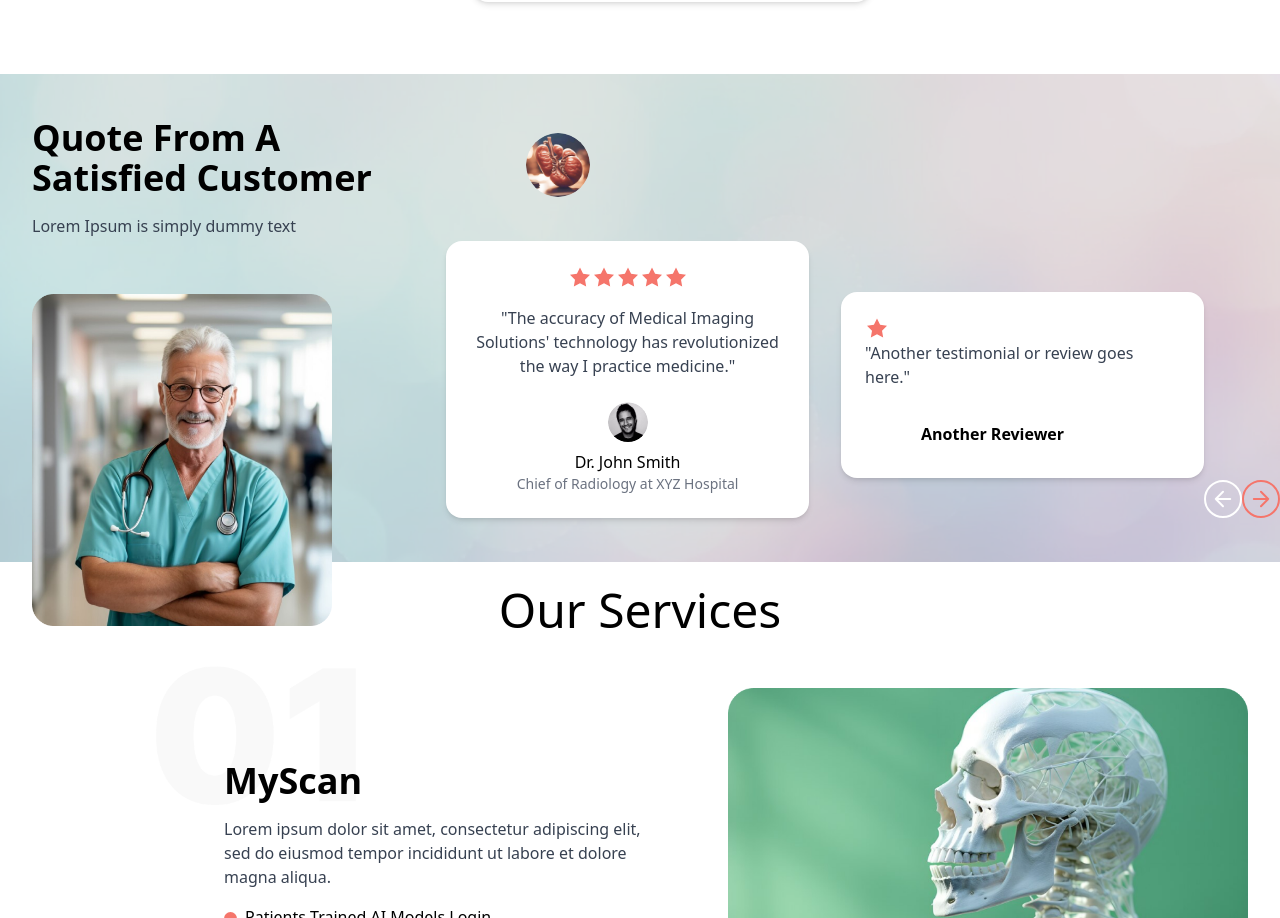
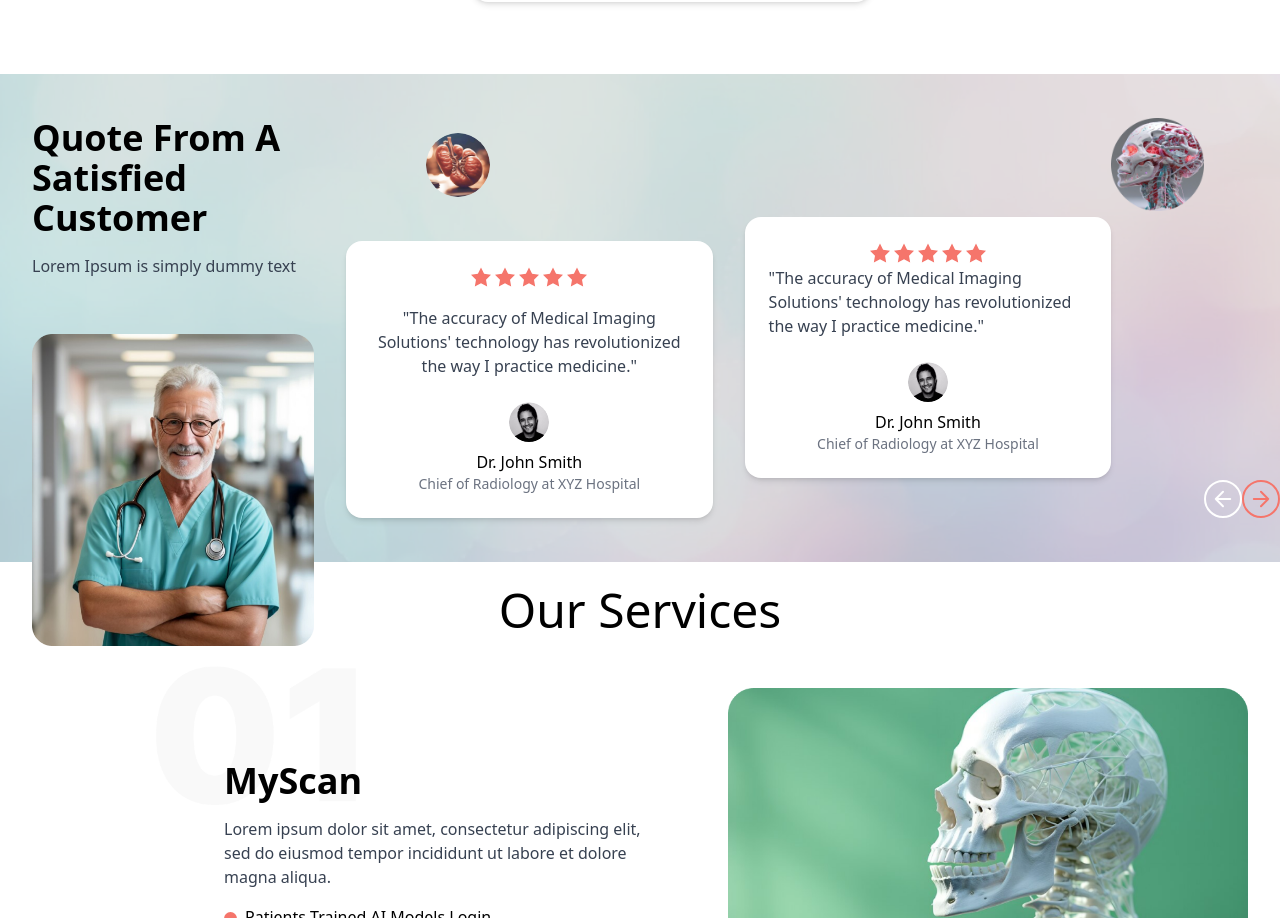
Before and after one commit to azharkhan93/Robocan-AI, a Next.js app: page / in a window 1280 px wide. Shown: the part 1852-2770 px from the top of the page. Built offline with nearby package versions, Linux system fonts and the light colour scheme.

Commit message:
new changes

```diff
--- a/app/Components/Testimonials/index.tsx
+++ b/app/Components/Testimonials/index.tsx
@@ -88,25 +88,46 @@ const TestimonialSection: React.FC = () => {
 
   <div className="md:w-1/2 md:pl-8 mb-10">
     <div className="bg-white p-6 rounded-2xl shadow-md">
+      <div className='flex items-center justify-center'>
       <svg width="24" height="25" viewBox="0 0 24 25" fill="none" xmlns="http://www.w3.org/2000/svg">
         <path d="M12 2.5L15.09 8.76L22 9.77L17 14.64L18.18 21.52L12 18.27L5.82 21.52L7 14.64L2 9.77L8.91 8.76L12 2.5Z" fill="#F5756B"/>
       </svg>
+      <svg width="24" height="25" viewBox="0 0 24 25" fill="none" xmlns="http://www.w3.org/2000/svg">
+        <path d="M12 2.5L15.09 8.76L22 9.77L17 14.64L18.18 21.52L12 18.27L5.82 21.52L7 14.64L2 9.77L8.91 8.76L12 2.5Z" fill="#F5756B"/>
+      </svg>
+      <svg width="24" height="25" viewBox="0 0 24 25" fill="none" xmlns="http://www.w3.org/2000/svg">
+        <path d="M12 2.5L15.09 8.76L22 9.77L17 14.64L18.18 21.52L12 18.27L5.82 21.52L7 14.64L2 9.77L8.91 8.76L12 2.5Z" fill="#F5756B"/>
+      </svg>
+      <svg width="24" height="25" viewBox="0 0 24 25" fill="none" xmlns="http://www.w3.org/2000/svg">
+        <path d="M12 2.5L15.09 8.76L22 9.77L17 14.64L18.18 21.52L12 18.27L5.82 21.52L7 14.64L2 9.77L8.91 8.76L12 2.5Z" fill="#F5756B"/>
+      </svg><svg width="24" height="25" viewBox="0 0 24 25" fill="none" xmlns="http://www.w3.org/2000/svg">
+        <path d="M12 2.5L15.09 8.76L22 9.77L17 14.64L18.18 21.52L12 18.27L5.82 21.52L7 14.64L2 9.77L8.91 8.76L12 2.5Z" fill="#F5756B"/>
+      </svg>
+      </div>
 
       <p className="text-gray-700 mb-6">
-        "Another testimonial or review goes here."
+      "The accuracy of Medical Imaging Solutions' technology has revolutionized the way I practice medicine."
       </p>
+      <div className="flex flex-col items-center ">
+  <div className="relative w-10 h-10 rounded-full overflow-hidden mb-2">
+    <Image src="/tr.png" alt="Reviewer Avatar" layout="fill" objectFit="cover" />
+  </div>
 
-      <div className="flex items-center">
-        <svg width="40" height="41" viewBox="0 0 40 41" fill="none" xmlns="http://www.w3.org/2000/svg" xmlnsXlink="http://www.w3.org/1999/xlink">
+  <div className="text-center">
 
-        </svg>
+    <p className="text-l">Dr. John Smith</p>
 
-        <p className="ml-4 font-bold">Another Reviewer</p>
-      </div>
-    </div>
+
+    <p className="text-gray-500 text-sm">Chief of Radiology at XYZ Hospital</p>
   </div>
 </div>
-{/* <div className="relative  rounded-full mb-8">
+
+
+    </div>
+
+  </div>
+</div>
+<div className="relative  rounded-full mb-8">
     <Image
 
         src="/skull.png"
@@ -117,7 +138,7 @@ const TestimonialSection: React.FC = () => {
 
     />
 
-</div> */}
+</div>
 
 <div className="  flex justify-end items-end">
 {/* <div className='left-20'> */}
```
